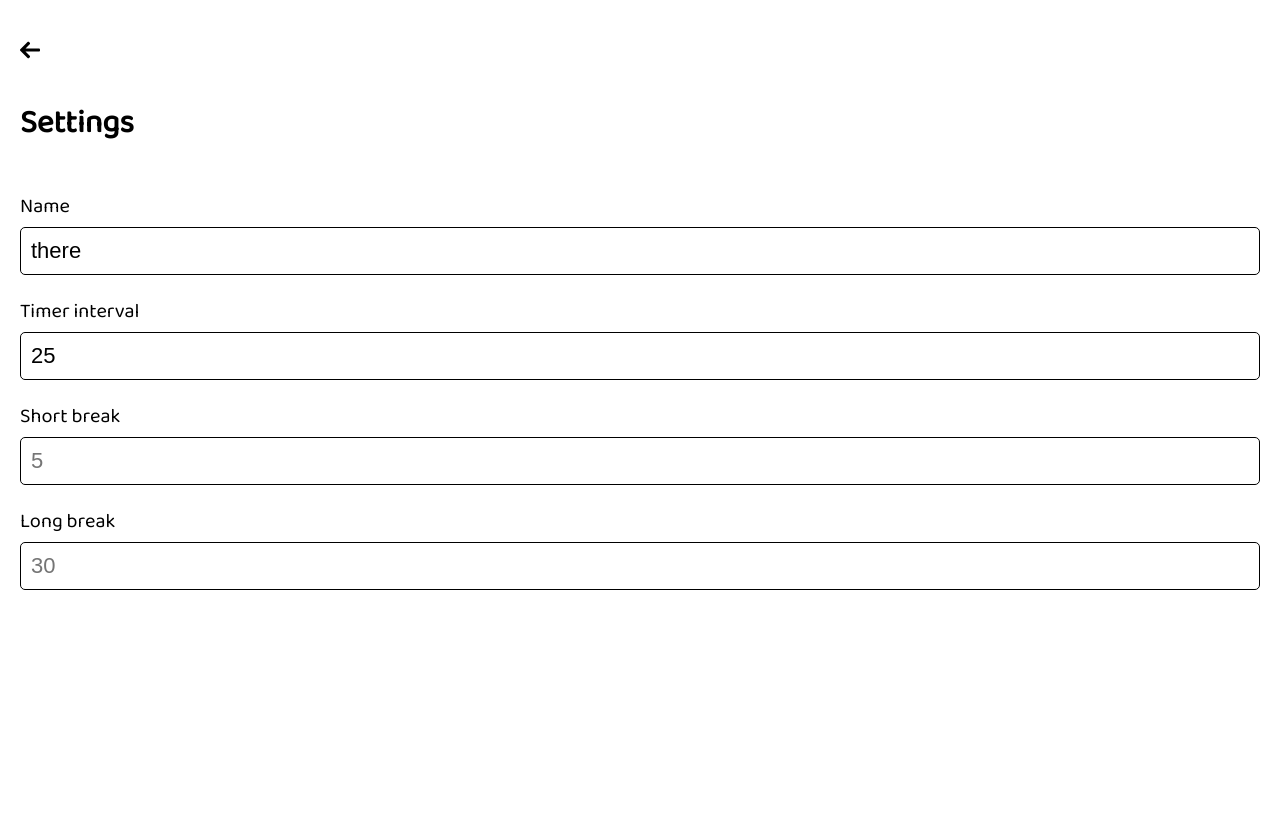
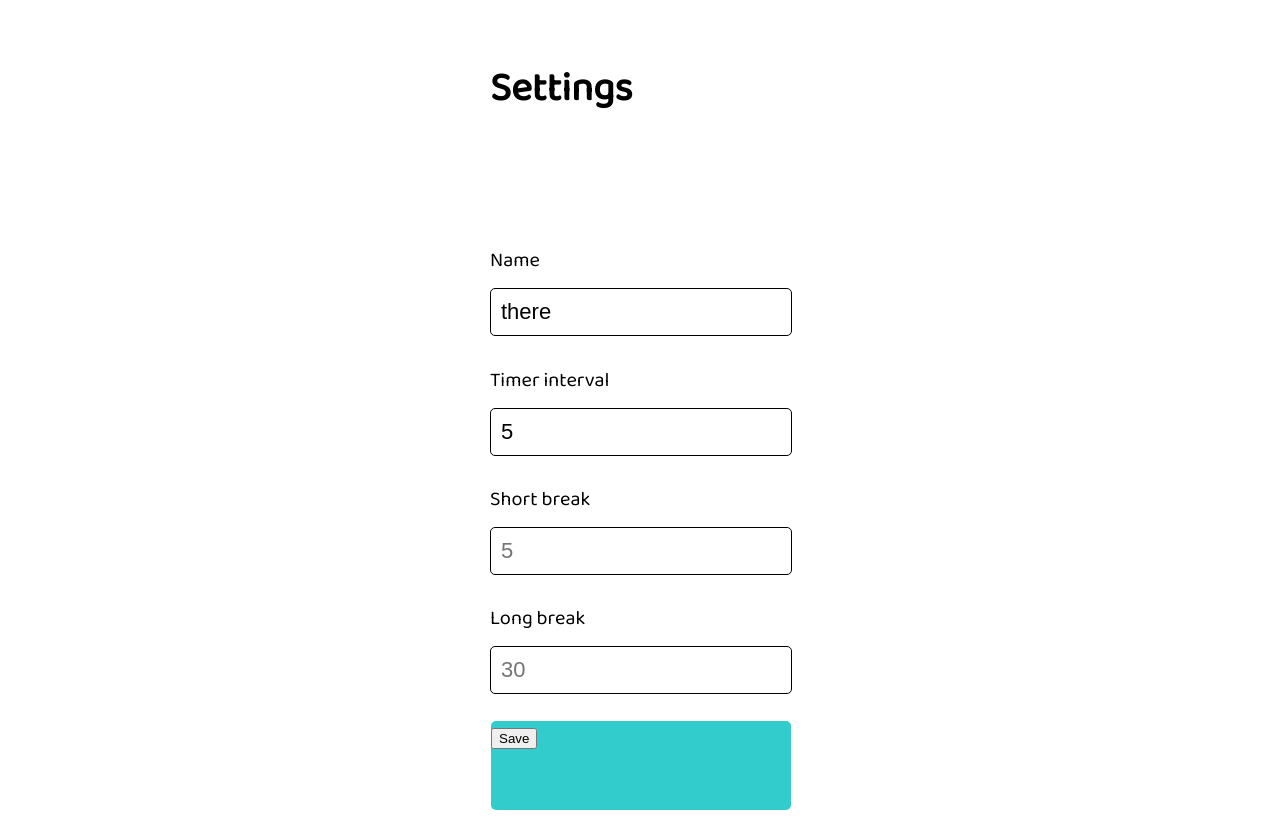
Before and after one commit to timodilg/capstone-project, a React (Create React App) app: page /settings in a window 1280 px wide. Built offline with nearby package versions, Linux system fonts and the light colour scheme.

Commit message:
Fix timer logic and add break time

```diff
--- a/src/App.js
+++ b/src/App.js
@@ -8,9 +8,11 @@ import GlobalStyle from './GlobalStyle'
 
 export default function App() {
   const [name, setName] = useState('there')
-  const [interval, setInterval] = useState('25')
+  const [interval, setInterval] = useState('5')
+  const [breakInterval, setBreakInterval] = useState('10')
   const [currentTodo, setCurrentTodo] = useState('')
   const [todos, setTodos] = useState([])
+
   return (
     <Router>
       <GlobalStyle />
@@ -31,6 +33,7 @@ export default function App() {
           <Route path="/timer">
             <Timer
               interval={interval}
+              breakInterval={breakInterval}
               currentTodo={todos.find(todo => todo.id === currentTodo)}
               setCurrentTodo={setCurrentTodo}
               todos={todos}
--- a/src/components/SettingsNav.js
+++ b/src/components/SettingsNav.js
@@ -1,12 +1,20 @@
 import React from 'react'
 import { Link } from 'react-router-dom'
+import styled from 'styled-components/macro'
 
 export default function SettingsNav() {
   const backIcon = require('../images/back.svg')
 
   return (
-    <Link to="/timer">
-      <img src={backIcon} alt="back to timer" width="20" />
-    </Link>
+    <ButtonStyled to="/timer">
+      <button>Save</button>
+    </ButtonStyled>
   )
 }
+
+const ButtonStyled = styled(Link)`
+  width: 300px;
+  background: #33cccc;
+  border-radius: 5px;
+  margin: 20px auto;
+`
--- a/src/components/timer/TimerDisplay.js
+++ b/src/components/timer/TimerDisplay.js
@@ -1,7 +1,11 @@
 import React from 'react'
 import styled from 'styled-components/macro'
 
-export default function TimerDisplay({ currentTime }) {
+export default function TimerDisplay({
+  currentTime,
+  currentBreakTime,
+  timerState,
+}) {
   const leftZeroNumber = value => {
     if (value < 10) return `0${value}`
 
@@ -10,10 +14,17 @@ export default function TimerDisplay({ currentTime }) {
 
   return (
     <TimerStyled>
-      <h2>
-        {leftZeroNumber(currentTime.get('minutes'))}:
-        {leftZeroNumber(currentTime.get('seconds'))}
-      </h2>
+      {timerState === 0 || timerState === 1 || timerState === 2 ? (
+        <h2>
+          {leftZeroNumber(currentTime.get('minutes'))}:
+          {leftZeroNumber(currentTime.get('seconds'))}
+        </h2>
+      ) : (
+        <h2>
+          {leftZeroNumber(currentBreakTime.get('minutes'))}:
+          {leftZeroNumber(currentBreakTime.get('seconds'))}
+        </h2>
+      )}
     </TimerStyled>
   )
 }
--- a/src/pages/Settings.js
+++ b/src/pages/Settings.js
@@ -5,7 +5,6 @@ import SettingsNav from '../components/SettingsNav'
 export default function Settings({ name, setName, interval, setInterval }) {
   return (
     <SettingsStyled>
-      <SettingsNav />
       <h1>Settings</h1>
       <form onSubmit={handleSubmit}>
         <p>Name</p>
@@ -29,6 +28,7 @@ export default function Settings({ name, setName, interval, setInterval }) {
         <p>Long break</p>
         <input type="number" placeholder="30"></input>
       </form>
+      <SettingsNav />
     </SettingsStyled>
   )
 
@@ -38,10 +38,15 @@ export default function Settings({ name, setName, interval, setInterval }) {
 }
 
 const SettingsStyled = styled.div`
-  margin: 40px 20px;
+  margin: 30px auto;
+  font-size: 20px;
+  display: grid;
+  /* grid-template-rows: auto auto auto auto; */
+  height: 100vh;
+  width: 300px;
 
   h1 {
-    margin-top: 30px;
+    /* margin-top: 30px; */
   }
 
   form {
--- a/src/pages/Timer.js
+++ b/src/pages/Timer.js
@@ -1,4 +1,4 @@
-import React, { useState } from 'react'
+import React, { useState, useEffect } from 'react'
 import styled from 'styled-components/macro'
 import moment from 'moment'
 // import * as timerStates from '../components/timerStates'
@@ -11,6 +11,7 @@ import stop from '../images/stop.svg'
 
 export default function Timer({
   interval,
+  breakInterval,
   currentTodo,
   setCurrentTodo,
   todos,
@@ -18,53 +19,75 @@ export default function Timer({
   deleteTodo,
   onDelete,
 }) {
+  const NOT_SET = 0
+  const RUNNING = 1
+  const COMPLETE = 2
+  const BREAK_NOT_SET = 3
+  const BREAK_RUNNING = 4
+
+  const [timer, setTimer] = useState(null)
+  const [timerState, setTimerState] = useState(NOT_SET)
+  // useEffect(() => {
+  //   console.log(timerState)
+  // }, [timerState])
+
   const [currentTime, setCurrentTime] = useState(
-    moment.duration(Number(interval), 'minutes')
+    moment.duration(Number(interval), 'seconds')
+  )
+  const [currentBreakTime, setCurrentBreakTime] = useState(
+    moment.duration(Number(breakInterval), 'seconds')
   )
 
-  const [baseTime, setBaseTime] = useState(
-    moment.duration(Number(interval), 'minutes')
-  )
-  // const [timerState, setTimerState] = useState(NOT_SET)
-  const [timer, setTimer] = useState(null)
+  useEffect(() => {
+    const interval = setInterval(() => {
+      reduceTimer()
+      console.log(timerState)
+    }, 1000)
+    return () => clearInterval(interval)
+  }, [timerState, currentTime, currentBreakTime])
 
   function startTimer() {
-    // setTimerState(RUNNING)
-    setInterval(reduceTimer, 1000)
+    if (timerState === 0) {
+      setTimerState(RUNNING)
+    }
+    if (timerState === 3) {
+      setTimerState(BREAK_RUNNING)
+    }
   }
 
   function stopTimer() {
-    if (timer) {
-      clearInterval(timer)
-    }
+    setTimerState(COMPLETE)
+    // setCurrentTime(moment.duration(Number(interval), 'seconds'))
 
-    // setTimerState(NOT_SET)
-    setTimer(null)
-    setCurrentTime(moment.duration(baseTime))
+    breakTimer()
+  }
+
+  function breakTimer() {
+    setTimerState(BREAK_NOT_SET)
+  }
+
+  function stopBreakTimer() {
+    setTimerState(NOT_SET)
+    setCurrentTime(moment.duration(Number(interval), 'seconds'))
+    setCurrentBreakTime(moment.duration(Number(breakInterval), 'seconds'))
   }
 
   function reduceTimer() {
-    const newTime = moment.duration(Number(currentTime))
-    newTime.subtract(1, 'second')
-
-    setCurrentTime(newTime)
-    console.log(newTime)
-
-    //moment.duration(Number(interval), 'minutes')
-  }
-
-  function setTheBaseTime(newBaseTime) {
-    setBaseTime(newBaseTime)
-    setCurrentTime(newBaseTime)
-  }
-
-  function completeTimer() {
-    if (timer) {
-      clearInterval(timer)
+    if (timerState === 0 || timerState === 2 || timerState === 3) {
+      return
     }
-
-    // setTimerState(COMPLETE)
-    setTimer(null)
+    if (timerState === 1) {
+      const newTime = moment.duration(currentTime)
+      newTime.subtract(1, 'second')
+      newTime._milliseconds < 0 ? stopTimer() : setCurrentTime(newTime)
+    }
+    if (timerState === 4) {
+      const newBreakTime = moment.duration(currentBreakTime)
+      newBreakTime.subtract(1, 'second')
+      newBreakTime._milliseconds < 0
+        ? stopBreakTimer()
+        : setCurrentBreakTime(newBreakTime)
+    }
   }
 
   return (
@@ -80,16 +103,25 @@ export default function Timer({
           startTimer={startTimer}
         />
         <section>
-          <TimerDisplay currentTime={currentTime} />
+          <TimerDisplay
+            currentTime={currentTime}
+            currentBreakTime={currentBreakTime}
+            timerState={timerState}
+          />
         </section>
 
         <div>
-          {timer ? null : (
+          {timerState === 0 ? (
             <img src={play} alt="play button" onClick={startTimer} />
-          )}
-
-          {timer ? (
+          ) : null}
+          {timerState === 1 ? (
             <img src={stop} alt="stop button" onClick={stopTimer} />
+          ) : null}
+          {timerState === 3 ? (
+            <button onClick={startTimer}>Pause starten</button>
+          ) : null}
+          {timerState === 4 ? (
+            <button onClick={stopBreakTimer}>Pause beenden</button>
           ) : null}
         </div>
         <TimerIcons />
@@ -131,5 +163,11 @@ const TimerStyled = styled.div`
       padding-top: 50px;
       color: white;
     }
+    button {
+      width: 100px;
+      height: 70px;
+      background: white;
+      margin-top: 50px;
+    }
   }
 `
```
